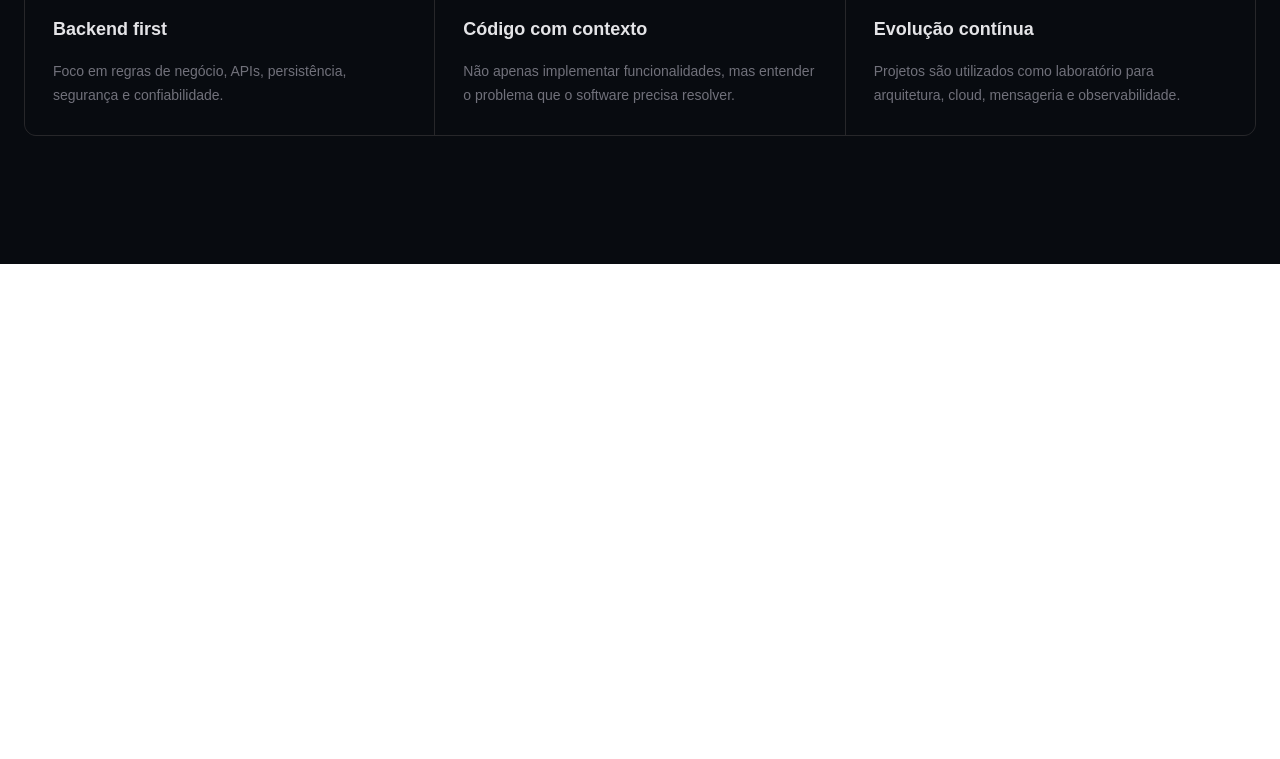
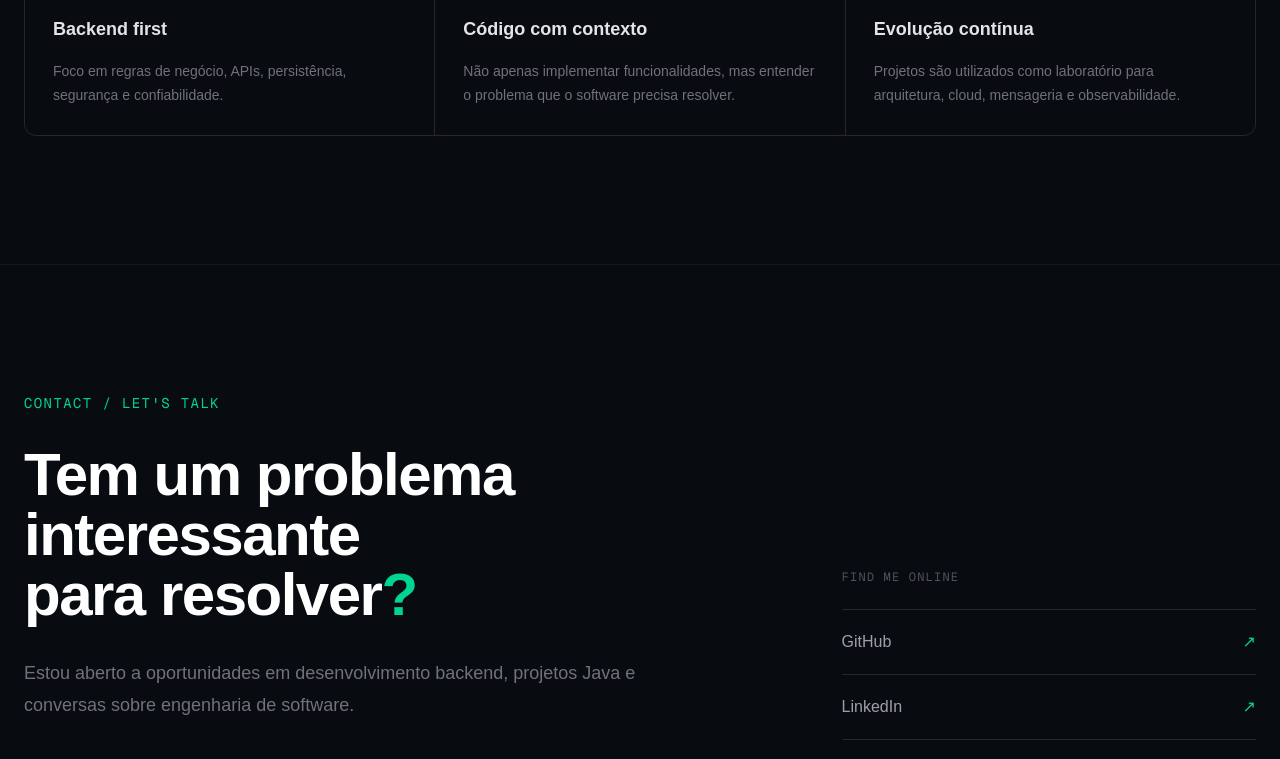
Before and after one commit to Dev-Leonardo-Costa/leonardo-costa-portfolio, a Next.js app: page / in a window 1280 px wide. Shown: the part 3821-4580 px from the top of the page. Before the commit the page ends 4085 px from the top, so only its background shows below. Built offline with nearby package versions, Linux system fonts and the light colour scheme.

Commit message:
refactor: na responsividade das telas para mobile

```diff
--- a/src/app/layout.tsx
+++ b/src/app/layout.tsx
@@ -13,8 +13,47 @@ const geistMono = Geist_Mono({
 });
 
 export const metadata: Metadata = {
-  title: "Create Next App",
-  description: "Generated by create next app",
+  title: {
+    default: "Leonardo Costa | Backend Software Engineer",
+    template: "%s | Leonardo Costa",
+  },
+
+  description:
+    "Portfólio de Leonardo Costa, desenvolvedor Backend Java com foco em Spring Boot, APIs REST, PostgreSQL, Docker e engenharia de software.",
+
+  keywords: [
+    "Leonardo Costa",
+    "Backend Developer",
+    "Backend Software Engineer",
+    "Java Developer",
+    "Java",
+    "Spring Boot",
+    "Spring Security",
+    "PostgreSQL",
+    "Docker",
+    "REST API",
+  ],
+
+  authors: [
+    {
+      name: "Leonardo Costa",
+    },
+  ],
+
+  creator: "Leonardo Costa",
+
+  openGraph: {
+    title: "Leonardo Costa | Backend Software Engineer",
+    description:
+      "Backend Java, Spring Boot, APIs, arquitetura e engenharia de software.",
+    type: "website",
+    locale: "pt_BR",
+  },
+
+  robots: {
+    index: true,
+    follow: true,
+  },
 };
 
 export default function RootLayout({ children }: LayoutProps<"/">) {
--- a/src/app/page.tsx
+++ b/src/app/page.tsx
@@ -3,6 +3,7 @@ import Hero from "../components/Hero";
 import FeaturedProject from "../components/FeaturedProject";
 import EngineeringLab from "../components/EngineeringLab";
 import About from "../components/About";
+import Contact from "../components/Contact";
 
 
 export default function Home() {
@@ -13,6 +14,7 @@ export default function Home() {
       <FeaturedProject />
       <EngineeringLab />
       <About />
+      <Contact />
     </main>
   );
 }
--- /dev/null
+++ b/src/components/Contact.tsx
@@ -0,0 +1,111 @@
+export default function Contact() {
+    return (
+        <section
+            id="contact"
+            className="border-t border-zinc-900 bg-[#080b10]"
+        >
+            <div className="mx-auto max-w-7xl px-6 py-32">
+
+                <p className="font-mono text-sm tracking-widest text-emerald-400">
+                    CONTACT / LET&apos;S TALK
+                </p>
+
+                <div className="mt-8 grid gap-12 lg:grid-cols-[1.3fr_0.7fr]">
+
+                    {/* LEFT */}
+                    <div>
+                        <h2 className="max-w-4xl text-4xl font-bold tracking-tight sm:text-6xl">
+                            Tem um problema interessante
+                            <br />
+                            para resolver
+                            <span className="text-emerald-400">?</span>
+                        </h2>
+
+                        <p className="mt-8 max-w-2xl text-lg leading-8 text-zinc-500">
+                            Estou aberto a oportunidades em desenvolvimento backend,
+                            projetos Java e conversas sobre engenharia de software.
+                        </p>
+
+                        <a
+                            href="https://mail.google.com/mail/?view=cm&fs=1&to=devleonardo27@gmail.com&su=Contato%20pelo%20portfólio"
+                            className="mt-10 inline-flex items-center gap-3 rounded-md bg-emerald-400 px-6 py-3 font-mono text-sm font-semibold text-black transition hover:bg-emerald-300"
+                        >
+                            ENTRAR EM CONTATO
+                            <span>→</span>
+                        </a>
+                    </div>
+
+                    {/* RIGHT */}
+                    <div className="flex flex-col justify-end">
+
+                        <p className="font-mono text-xs tracking-widest text-zinc-600">
+                            FIND ME ONLINE
+                        </p>
+
+                        <div className="mt-6 border-t border-zinc-800">
+
+                            <SocialLink
+                                label="GitHub"
+                                href="https://github.com/Dev-Leonardo-Costa"
+                            />
+
+                            <SocialLink
+                                label="LinkedIn"
+                                href="https://www.linkedin.com/in/leonardo-s-costa/"
+                            />
+
+                            <SocialLink
+                                label="Email"
+                                href="https://mail.google.com/mail/?view=cm&fs=1&to=devleonardo27@gmail.com&su=Contato%20pelo%20portfólio"
+                            />
+
+                        </div>
+
+                    </div>
+
+                </div>
+
+            </div>
+
+            <footer className="border-t border-zinc-900">
+                <div className="mx-auto flex max-w-7xl flex-col gap-4 px-6 py-8 font-mono text-xs text-zinc-600 sm:flex-row sm:items-center sm:justify-between">
+
+                    <p>
+                        © {new Date().getFullYear()} Leonardo Costa
+                    </p>
+
+                    <p>
+                        JAVA / SPRING BOOT / BACKEND
+                    </p>
+
+                </div>
+            </footer>
+
+        </section>
+    );
+}
+
+function SocialLink({
+    label,
+    href,
+}: {
+    label: string;
+    href: string;
+}) {
+    return (
+        <a
+            href="https://mail.google.com/mail/?view=cm&fs=1&to=devleonardo27@gmail.com&su=Contato%20pelo%20portfólio"
+            target="_blank"
+            rel="noreferrer"
+            className="group flex items-center justify-between border-b border-zinc-800 py-5 transition hover:border-emerald-400/30"
+        >
+            <span className="text-zinc-400 transition group-hover:text-white">
+                {label}
+            </span>
+
+            <span className="font-mono text-emerald-400 transition group-hover:translate-x-1">
+                ↗
+            </span>
+        </a>
+    );
+}
--- a/src/components/EngineeringLab.tsx
+++ b/src/components/EngineeringLab.tsx
@@ -70,7 +70,7 @@ export default function EngineeringLab() {
                             Eu não apenas uso
                             <br />
                             tecnologias.
-                            <span className="text-zinc-600"> Eu testo ideias.</span>
+                            <span className="text-zinc-400"> Eu testo ideias.</span>
                         </h2>
                     </div>
 
--- a/src/components/Header.tsx
+++ b/src/components/Header.tsx
@@ -1,29 +1,48 @@
 export default function Header() {
   return (
     <header className="mx-auto flex max-w-7xl items-center justify-between px-6 py-8">
-
       <div className="text-xl font-bold tracking-tight">
         LC<span className="text-emerald-400">.</span>
       </div>
 
+      {/* MENU DESKTOP */}
       <nav className="hidden gap-8 text-sm text-zinc-400 md:flex">
-        <a href="#projects" className="transition hover:text-white">
+        <a
+          href="#projects"
+          className="transition hover:text-white"
+        >
           Projetos
         </a>
 
-        <a href="#lab" className="transition hover:text-white">
+        <a
+          href="#lab"
+          className="transition hover:text-white"
+        >
           Engineering Lab
         </a>
 
-        <a href="#about" className="transition hover:text-white">
+        <a
+          href="#about"
+          className="transition hover:text-white"
+        >
           Sobre
         </a>
 
-        <a href="#contact" className="transition hover:text-white">
+        <a
+          href="#contact"
+          className="transition hover:text-white"
+        >
           Contato
         </a>
       </nav>
 
+      {/* MOBILE */}
+      <a
+        href="#contact"
+        className="font-mono text-xs text-emerald-400 md:hidden"
+      >
+        CONTATO →
+      </a>
     </header>
   );
 }
```
